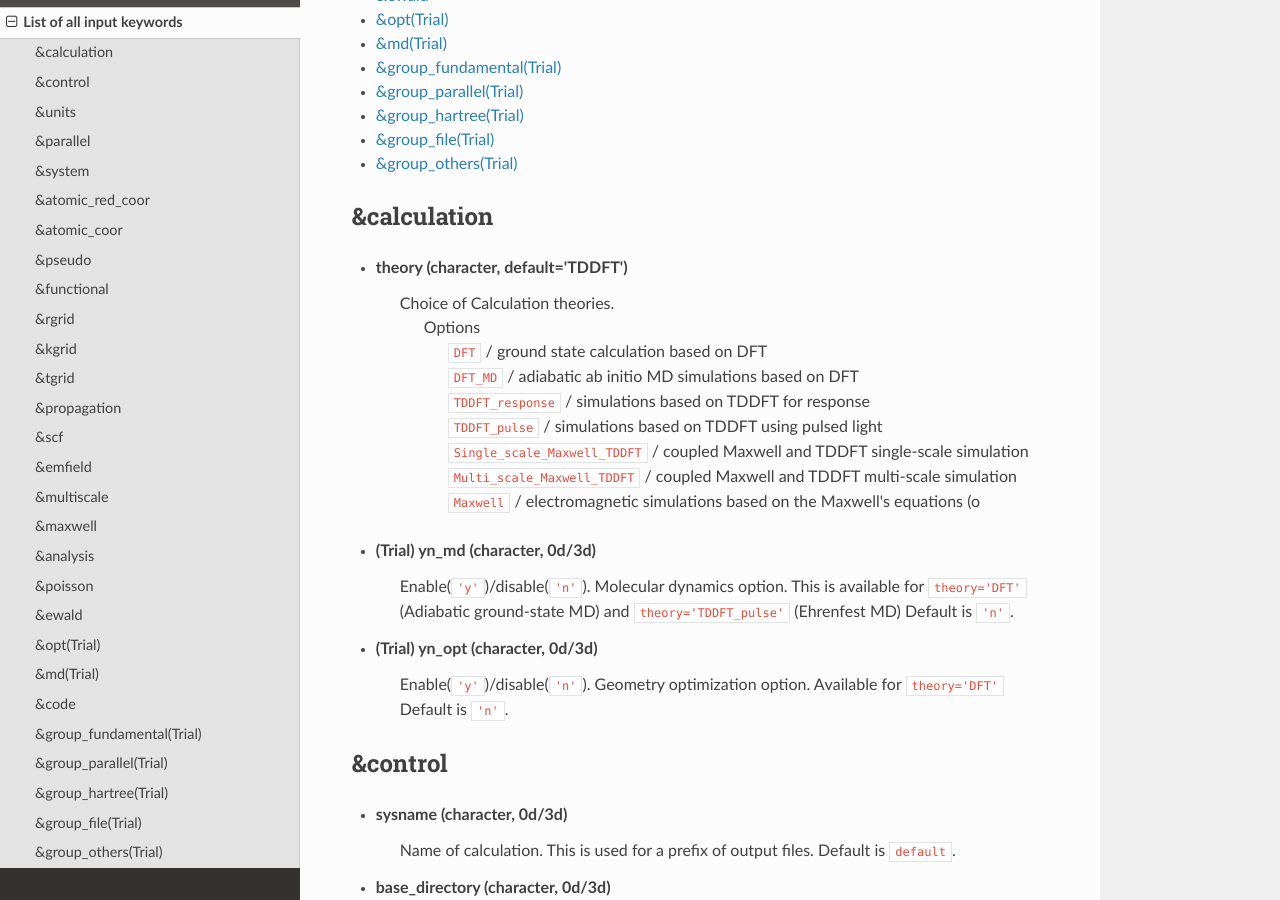
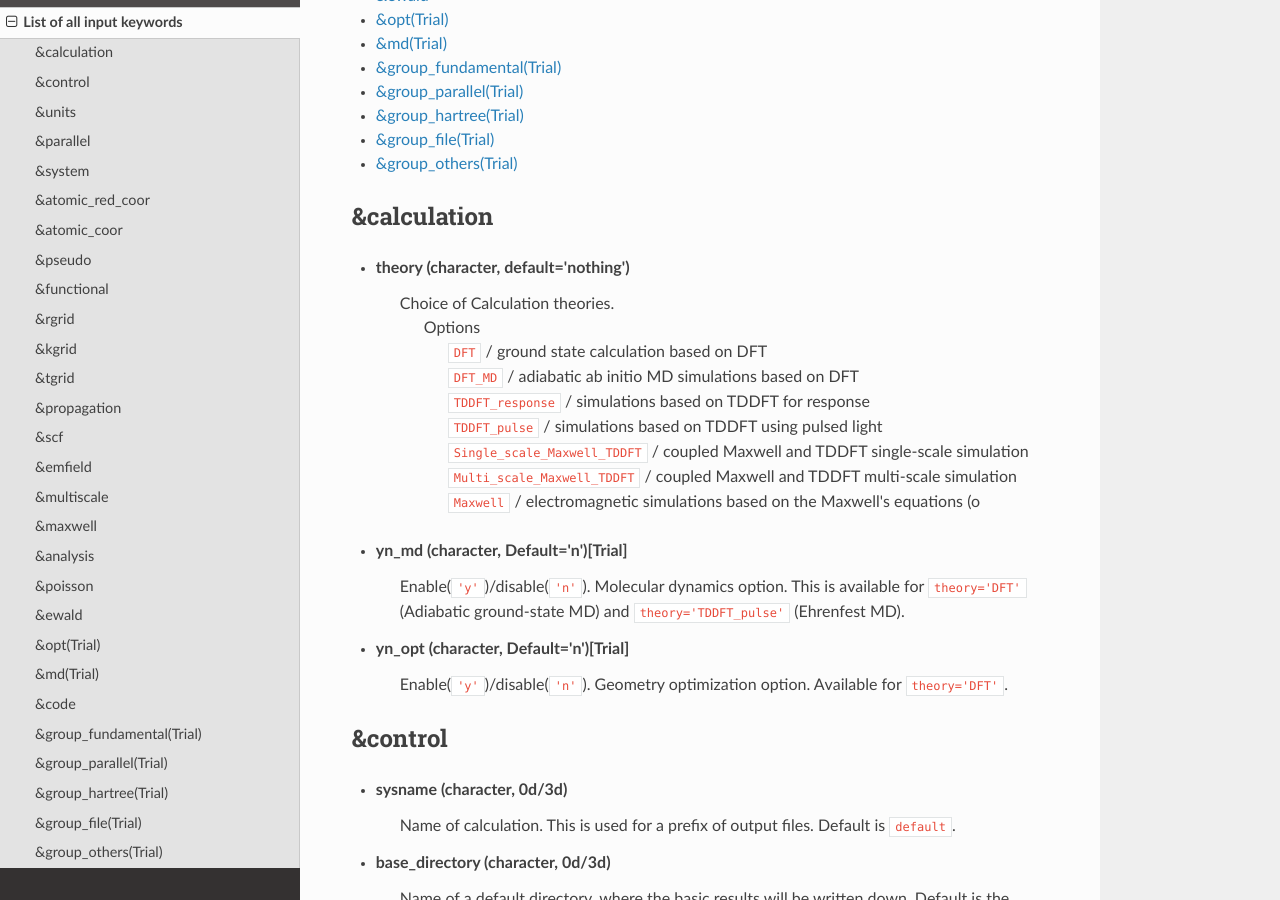
Before and after one commit to SALMON-TDDFT/SALMON-DOCS, a Sphinx documentation site: the page built from source/input_keyword_list.rst, in a window 1280 px wide and 900 px high, scrolled down 632 px. Built offline with Sphinx 7.4.7 and the Read the Docs theme 2.0.0, drawn with Linux system fonts in a browser that asks for light colours; formulas are drawn with MathJax 3.

Commit message:
Update input_keyword_list.rst

```diff
--- a/source/input_keyword_list.rst
+++ b/source/input_keyword_list.rst
@@ -35,7 +35,7 @@ List of all input keywords
 &calculation
 ------------
 
-- **theory** (character, default='TDDFT')
+- **theory** (character, default='nothing')
    | Choice of Calculation theories.
    |  Options
    |    ``DFT``  / ground state calculation based on DFT
@@ -46,15 +46,13 @@ List of all input keywords
    |    ``Multi_scale_Maxwell_TDDFT``  / coupled Maxwell and TDDFT multi-scale simulation
    |    ``Maxwell``  / electromagnetic simulations based on the Maxwell's equations (o
 
-- (Trial) **yn_md** (character, 0d/3d)
+- **yn_md** (character, Default='n')[Trial]
    Enable(``'y'``)/disable(``'n'``).
-   Molecular dynamics option. This is available for ``theory='DFT'`` (Adiabatic ground-state MD) and ``theory='TDDFT_pulse'`` (Ehrenfest MD)
-   Default is ``'n'``.
+   Molecular dynamics option. This is available for ``theory='DFT'`` (Adiabatic ground-state MD) and ``theory='TDDFT_pulse'`` (Ehrenfest MD).
 
-- (Trial) **yn_opt** (character, 0d/3d)
+- **yn_opt** (character, Default='n')[Trial]
    Enable(``'y'``)/disable(``'n'``).
-   Geometry optimization option. Available for ``theory='DFT'``
-   Default is ``'n'``.
+   Geometry optimization option. Available for ``theory='DFT'``.
 
 
 &control
```
